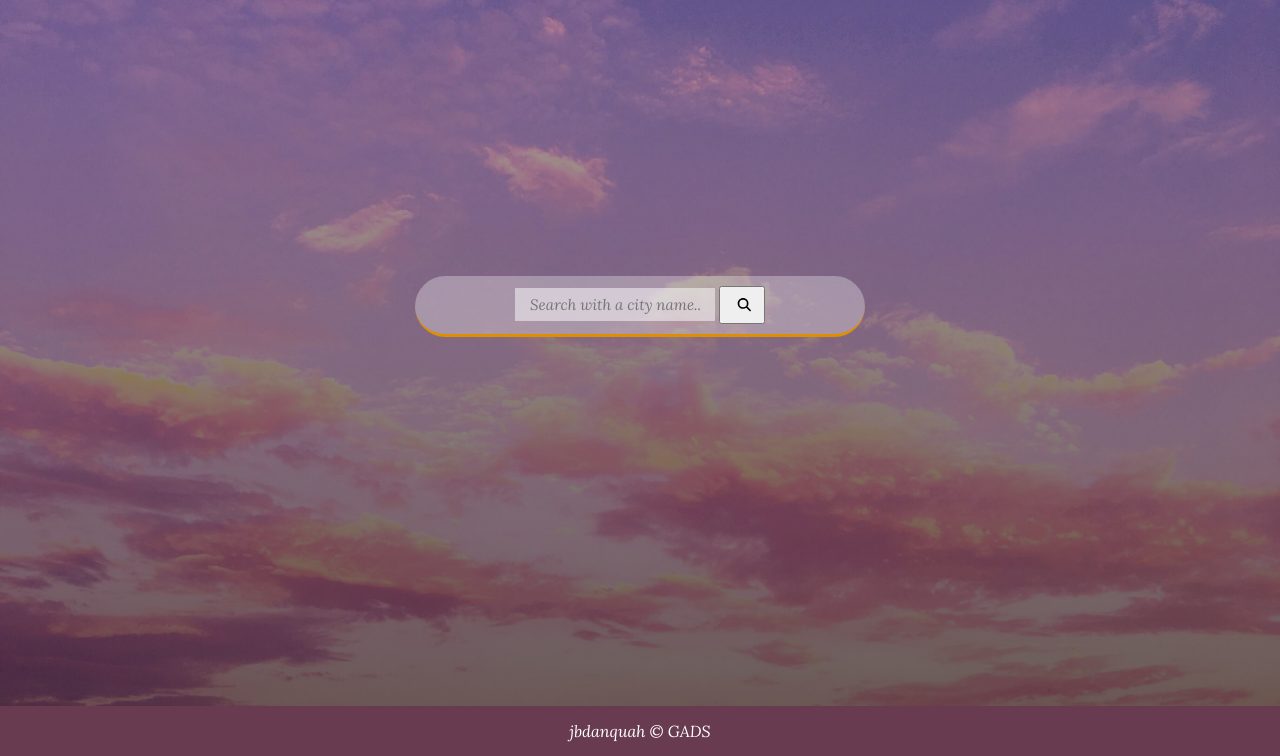
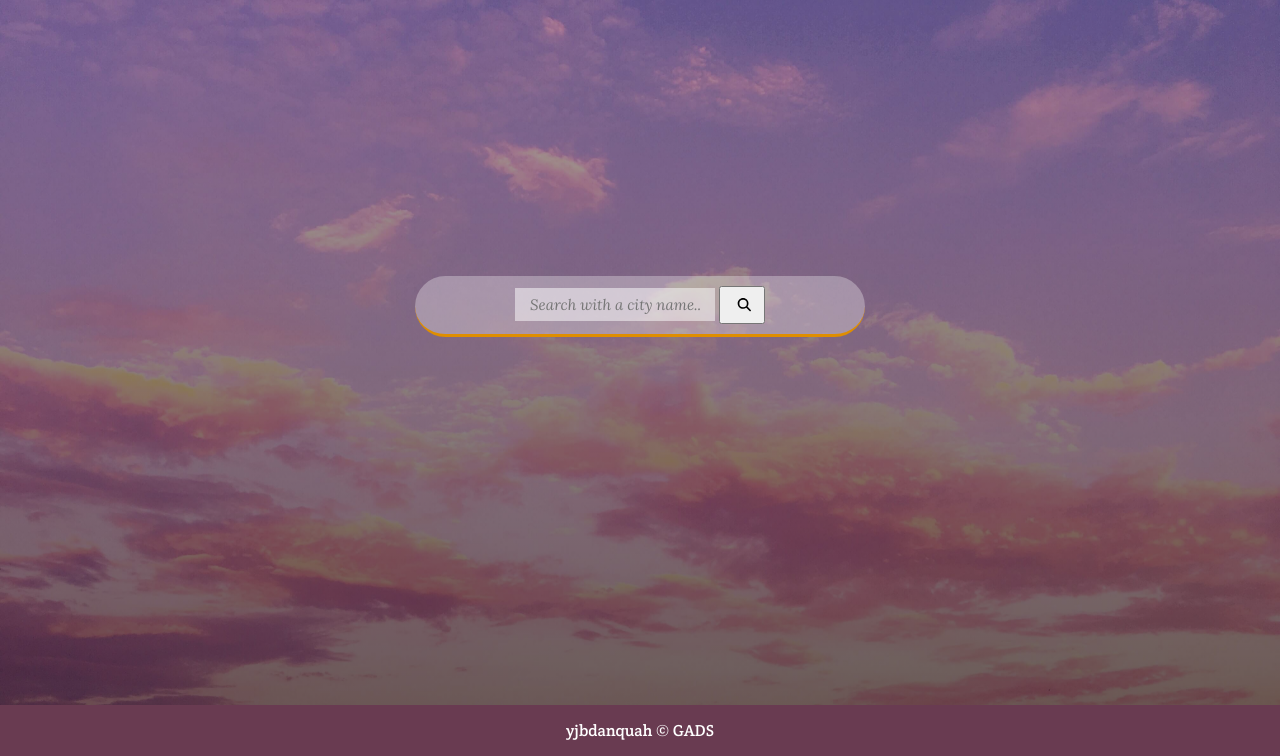
Before and after one commit to jbdanquah2/myweatherapp, a plain HTML site: page index.html in a window 1280 px wide. Shown: the part 44-800 px from the top of the page. Drawn offline with Linux system fonts and the light colour scheme.

Commit message:
removed unecessary comments

```diff
--- a/css/main.css
+++ b/css/main.css
@@ -269,77 +269,6 @@ table tr td {
   margin-top: 100px !important;
 }
 
-/*
-#loader {
-  position: absolute;
-  left: 50%;
-  top: 50%;
-  z-index: 1;
-  width: 150px;
-  height: 150px;
-  margin: -75px 0 0 -75px;
-  border: 16px solid #f3f3f3;
-  border-radius: 50%;
-  border-top: 16px solid #3498db;
-  width: 120px;
-  height: 120px;
-  -webkit-animation: spin 2s linear infinite;
-  animation: spin 2s linear infinite;
-}
-
-@-webkit-keyframes spin {
-  0% {
-    -webkit-transform: rotate(0deg);
-  }
-
-  100% {
-    -webkit-transform: rotate(360deg);
-  }
-}
-
-@keyframes spin {
-  0% {
-    transform: rotate(0deg);
-  }
-
-  100% {
-    transform: rotate(360deg);
-  }
-}
-
-/* Add animation to "page content" */
-/* .animate-bottom {
-  position: relative;
-  -webkit-animation-name: animatebottom;
-  -webkit-animation-duration: 1s;
-  animation-name: animatebottom;
-  animation-duration: 1s
-}
-
-@-webkit-keyframes animatebottom {
-  from {
-    bottom: -100px;
-    opacity: 0
-  }
-
-  to {
-    bottom: 0px;
-    opacity: 1
-  }
-}
-
-@keyframes animatebottom {
-  from {
-    bottom: -100px;
-    opacity: 0
-  }
-
-  to {
-    bottom: 0;
-    opacity: 1
-  }
-} */
-
 footer {
   padding: 15px 0;
   margin: 5px 0 0;
@@ -348,6 +277,7 @@ footer {
   bottom: 0;
   width: 100%;
   background-color: rgb(105, 59, 81);
+  font-family: 'Crete Round', Calibri, 'Trebuchet MS', sans-serif;
   color: white;
   text-align: center;
 }
--- a/index.html
+++ b/index.html
@@ -42,7 +42,7 @@
         </div>
     </div>
     <footer>
-        <p>jbdanquah &copy; GADS </p>
+        <p>yjbdanquah &copy; GADS </p>
     </footer>
     <script src="js/main.min.js"></script>
     <script src="js/all.min.js"></script>
```
Also changed, not shown: css/main.min.css.
